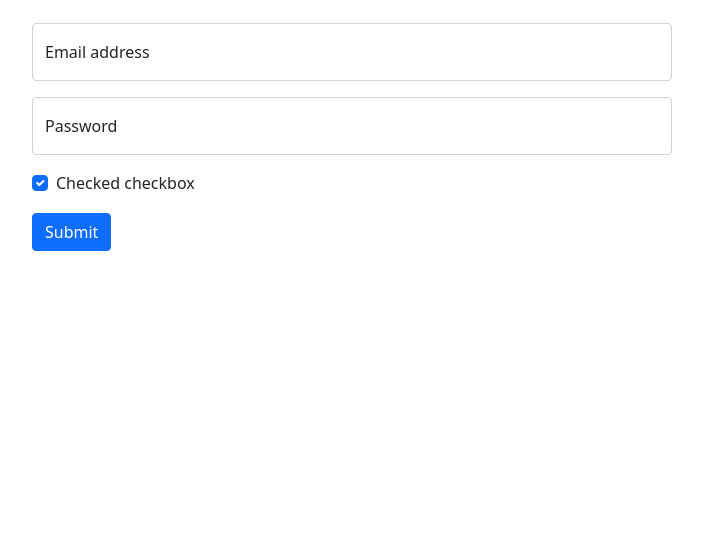
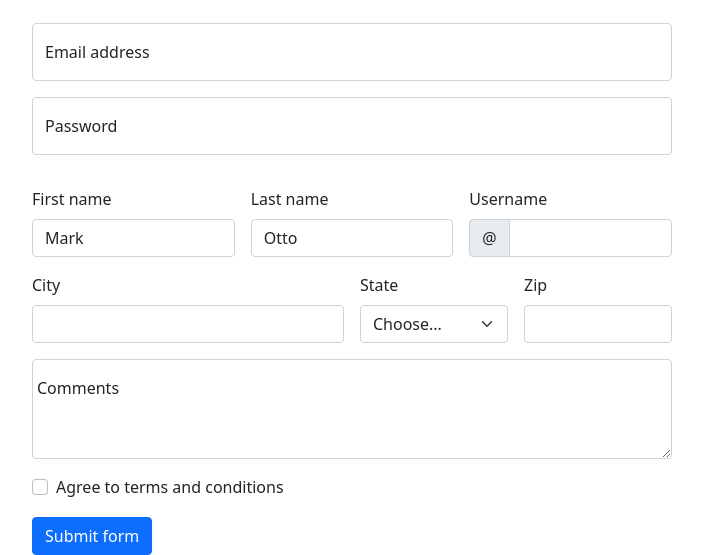
Before and after one commit to ahadunnobi/bootstrap, a plain HTML site: page index.html in a window 1280 px wide. Shown: the part 594-1149 px from the top of the page, without its empty margins (288-991 px from the left). Before the commit the page ends 845 px from the top, so only its background shows below. Drawn offline with nearby package versions, Linux system fonts and the light colour scheme.

Commit message:
update from

```diff
--- a/index.html
+++ b/index.html
@@ -45,13 +45,53 @@
           <input type="password" class="form-control" id="floatingPassword" placeholder="Password">
           <label for="floatingPassword">Password</label>
         </div>
-      <div class="form-check mt-3">
-        <input class="form-check-input" type="checkbox" value="" id="flexCheckChecked" checked>
-        <label class="form-check-label" for="flexCheckChecked">
-          Checked checkbox
-        </label>
-      </div>
-      <button type="submit" class="btn btn-primary mt-3">Submit</button>
+      <form class="row g-3 mt-3">
+        <div class="col-md-4">
+          <label for="validationDefault01" class="form-label">First name</label>
+          <input type="text" class="form-control" id="validationDefault01" value="Mark" required>
+        </div>
+        <div class="col-md-4">
+          <label for="validationDefault02" class="form-label">Last name</label>
+          <input type="text" class="form-control" id="validationDefault02" value="Otto" required>
+        </div>
+        <div class="col-md-4">
+          <label for="validationDefaultUsername" class="form-label">Username</label>
+          <div class="input-group">
+            <span class="input-group-text" id="inputGroupPrepend2">@</span>
+            <input type="text" class="form-control" id="validationDefaultUsername"  aria-describedby="inputGroupPrepend2" required>
+          </div>
+        </div>
+        <div class="col-md-6">
+          <label for="validationDefault03" class="form-label">City</label>
+          <input type="text" class="form-control" id="validationDefault03" required>
+        </div>
+        <div class="col-md-3">
+          <label for="validationDefault04" class="form-label">State</label>
+          <select class="form-select" id="validationDefault04" required>
+            <option selected disabled value="">Choose...</option>
+            <option>...</option>
+          </select>
+        </div>
+        <div class="col-md-3">
+          <label for="validationDefault05" class="form-label">Zip</label>
+          <input type="text" class="form-control" id="validationDefault05" required>
+        </div>
+        <div class="form-floating mt-3">
+          <textarea class="form-control" placeholder="Leave a comment here" id="floatingTextarea2" style="height: 100px"></textarea>
+          <label for="floatingTextarea2">Comments</label>
+        </div>
+        <div class="col-12">
+          <div class="form-check">
+            <input class="form-check-input" type="checkbox" value="" id="invalidCheck2" required>
+            <label class="form-check-label" for="invalidCheck2">
+              Agree to terms and conditions
+            </label>
+          </div>
+        </div>
+        <div class="col-12">
+          <button class="btn btn-primary" type="submit">Submit form</button>
+        </div>
+      </form>
       </div>
     <script src="https://cdn.jsdelivr.net/npm/bootstrap@5.1.3/dist/js/bootstrap.bundle.min.js" integrity="sha384-ka7Sk0Gln4gmtz2MlQnikT1wXgYsOg+OMhuP+IlRH9sENBO0LRn5q+8nbTov4+1p" crossorigin="anonymous"></script>
 </body>
```
